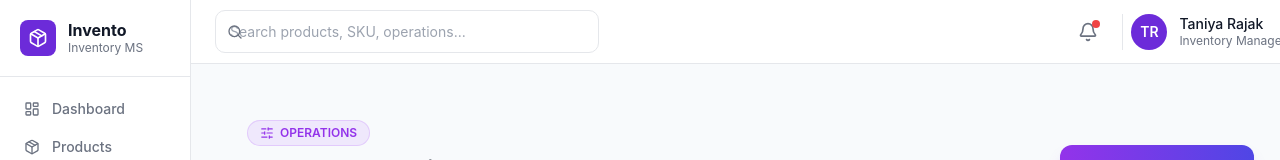
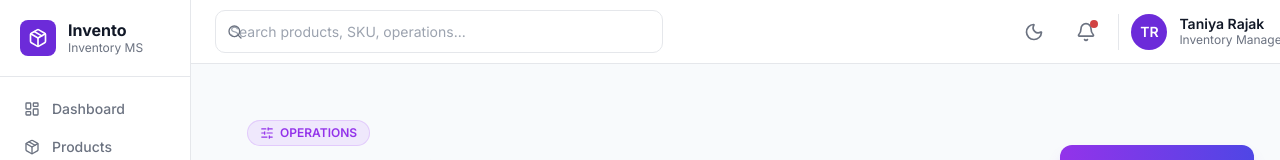
Before and after one commit to sahilchaudhary122/Invento, a Next.js app in the folder frontend/: page /operations/adjustments in a window 1280 px wide. Shown: the top 160 px of the page. Built offline with nearby package versions, Linux system fonts and the light colour scheme.

Commit message:
feat(frontend): add dark/light mode toggle with persistent theme

```diff
--- a/frontend/app/globals.css
+++ b/frontend/app/globals.css
@@ -1,3 +1,4 @@
+
 @tailwind base;
 @tailwind components;
 @tailwind utilities;
@@ -15,6 +16,19 @@
   --border: 229 231 235;
 }
 
+.dark {
+  --primary: 139 92 246;
+  --primary-hover: 124 58 237;
+  --warning: 251 191 36;
+  --success: 52 211 153;
+  --danger: 248 113 113;
+  --background: 15 23 42;
+  --surface: 30 41 59;
+  --text: 248 250 252;
+  --muted: 148 163 184;
+  --border: 51 65 85;
+}
+
 * {
   box-sizing: border-box;
 }
@@ -26,12 +40,10 @@ html, body {
   color: rgb(var(--text));
   background: rgb(var(--background));
   -webkit-font-smoothing: antialiased;
+  transition: background-color 0.3s ease, color 0.3s ease;
 }
 
-a {
-  color: inherit;
-  text-decoration: none;
-}
+a { color: inherit; text-decoration: none; }
 
 ::-webkit-scrollbar { width: 8px; height: 8px; }
 ::-webkit-scrollbar-track { background: transparent; }
@@ -39,6 +51,7 @@ a {
   background: #cbd5e1;
   border-radius: 4px;
 }
+.dark ::-webkit-scrollbar-thumb { background: #475569; }
 ::-webkit-scrollbar-thumb:hover { background: #94a3b8; }
 
 .card {
@@ -47,6 +60,7 @@ a {
   border-radius: 14px;
   padding: 24px;
   box-shadow: 0 1px 3px rgba(0, 0, 0, 0.04);
+  transition: background-color 0.3s ease, border-color 0.3s ease;
 }
 
 .btn-primary {
@@ -67,7 +81,7 @@ a {
 .btn-primary:disabled { opacity: 0.5; cursor: not-allowed; }
 
 .btn-secondary {
-  background: white;
+  background: rgb(var(--surface));
   color: rgb(var(--text));
   padding: 10px 18px;
   border-radius: 10px;
@@ -80,7 +94,7 @@ a {
   align-items: center;
   gap: 8px;
 }
-.btn-secondary:hover { background: #f9fafb; }
+.btn-secondary:hover { background: rgb(var(--background)); }
 
 .input {
   width: 100%;
@@ -89,13 +103,14 @@ a {
   border-radius: 10px;
   font-size: 14px;
   font-family: inherit;
-  background: white;
+  background: rgb(var(--surface));
+  color: rgb(var(--text));
   transition: all 0.15s ease;
 }
 .input:focus {
   outline: none;
   border-color: rgb(var(--primary));
-  box-shadow: 0 0 0 3px rgba(108, 43, 217, 0.1);
+  box-shadow: 0 0 0 3px rgba(108, 43, 217, 0.15);
 }
 
 .badge {
@@ -115,3 +130,12 @@ a {
 .badge-low       { background: #fef3c7; color: #92400e; }
 .badge-out       { background: #fee2e2; color: #991b1b; }
 .badge-healthy   { background: #d1fae5; color: #065f46; }
+
+.dark .badge-draft    { background: rgba(71, 85, 105, 0.4); color: #cbd5e1; }
+.dark .badge-waiting  { background: rgba(245, 158, 11, 0.2); color: #fbbf24; }
+.dark .badge-ready    { background: rgba(251, 146, 60, 0.2); color: #fb923c; }
+.dark .badge-done     { background: rgba(16, 185, 129, 0.2); color: #34d399; }
+.dark .badge-canceled { background: rgba(239, 68, 68, 0.2); color: #f87171; }
+.dark .badge-low      { background: rgba(245, 158, 11, 0.2); color: #fbbf24; }
+.dark .badge-out      { background: rgba(239, 68, 68, 0.2); color: #f87171; }
+.dark .badge-healthy  { background: rgba(16, 185, 129, 0.2); color: #34d399; }
--- a/frontend/app/layout.tsx
+++ b/frontend/app/layout.tsx
@@ -1,29 +1,33 @@
+
 import type { Metadata } from "next";
-import { Geist, Geist_Mono } from "next/font/google";
+import { Inter } from "next/font/google";
 import "./globals.css";
 
-const geistSans = Geist({
-  variable: "--font-geist-sans",
-  subsets: ["latin"],
-});
-
-const geistMono = Geist_Mono({
-  variable: "--font-geist-mono",
-  subsets: ["latin"],
-});
+const inter = Inter({ subsets: ["latin"] });
 
 export const metadata: Metadata = {
-  title: "Create Next App",
-  description: "Generated by create next app",
+  title: "Invento — Inventory Management System",
+  description: "Smart inventory & warehouse management",
 };
 
-export default function RootLayout({ children }: LayoutProps<"/">) {
+export default function RootLayout({ children }: { children: React.ReactNode }) {
   return (
-    <html
-      lang="en"
-      className={`${geistSans.variable} ${geistMono.variable} h-full antialiased`}
-    >
-      <body className="min-h-full flex flex-col">{children}</body>
+    <html lang="en" suppressHydrationWarning>
+      <head>
+        <script
+          dangerouslySetInnerHTML={{
+            __html: `
+              (function() {
+                try {
+                  var t = localStorage.getItem("theme") || "light";
+                  if (t === "dark") document.documentElement.classList.add("dark");
+                } catch (e) {}
+              })();
+            `,
+          }}
+        />
+      </head>
+      <body className={inter.className}>{children}</body>
     </html>
   );
 }
--- a/frontend/components/Topbar.tsx
+++ b/frontend/components/Topbar.tsx
@@ -1,44 +1,73 @@
+
 "use client";
 
-import { Search, Bell } from "lucide-react";
+import { Search, Bell, Sun, Moon } from "lucide-react";
+import { useEffect, useState } from "react";
 
 export default function Topbar() {
+  const [theme, setTheme] = useState<"light" | "dark">("light");
+  const [mounted, setMounted] = useState(false);
+
+  useEffect(() => {
+    setMounted(true);
+    const saved = (localStorage.getItem("theme") as "light" | "dark") || "light";
+    setTheme(saved);
+    document.documentElement.classList.toggle("dark", saved === "dark");
+  }, []);
+
+  const toggleTheme = () => {
+    const next = theme === "light" ? "dark" : "light";
+    setTheme(next);
+    localStorage.setItem("theme", next);
+    document.documentElement.classList.toggle("dark", next === "dark");
+  };
+
   return (
-    <header className="h-16 bg-white border-b border-border sticky top-0 z-20 flex items-center justify-between px-6">
-      {/* Left side: Search input */}
-      <div className="relative w-80 md:w-96">
-        <Search className="absolute left-3 top-1/2 -translate-y-1/2 w-4 h-4 text-muted pointer-events-none" />
+    <header className="h-16 bg-surface border-b border-border sticky top-0 z-40 flex items-center justify-between px-6 transition-colors">
+      {/* Search */}
+      <div className="flex items-center gap-3 flex-1 max-w-md">
+        <div className="relative w-full">
+          <Search className="absolute left-3 top-1/2 -translate-y-1/2 w-4 h-4 text-muted" />
           <input
             type="text"
             placeholder="Search products, SKU, operations..."
-          className="input pl-10"
+            className="input pl-9"
           />
         </div>
+      </div>
 
-      {/* Right side: Bell button & User profile */}
-      <div className="flex items-center gap-4">
-        {/* Bell button with red dot indicator */}
+      {/* Right Actions */}
+      <div className="flex items-center gap-3">
+        {/* Theme Toggle */}
+        {mounted && (
           <button
-          type="button"
-          aria-label="Notifications"
-          className="relative p-2 rounded-lg text-muted hover:text-text hover:bg-gray-100 transition"
+            onClick={toggleTheme}
+            className="w-10 h-10 rounded-lg hover:bg-background flex items-center justify-center transition-colors"
+            aria-label="Toggle theme"
+            title={theme === "light" ? "Switch to dark mode" : "Switch to light mode"}
           >
-          <Bell className="w-5 h-5" />
-          <span className="absolute top-1.5 right-1.5 w-2 h-2 bg-red-500 rounded-full" />
+            {theme === "light" ? (
+              <Moon className="w-5 h-5 text-muted" />
+            ) : (
+              <Sun className="w-5 h-5 text-warning" />
+            )}
+          </button>
+        )}
+
+        {/* Notifications */}
+        <button className="relative w-10 h-10 rounded-lg hover:bg-background flex items-center justify-center transition-colors">
+          <Bell className="w-5 h-5 text-muted" />
+          <span className="absolute top-2 right-2 w-2 h-2 rounded-full bg-danger" />
         </button>
 
-        {/* User avatar & info */}
-        <div className="flex items-center gap-3 pl-2 border-l border-border">
-          <div className="w-9 h-9 rounded-full bg-primary flex items-center justify-center text-white text-sm font-semibold">
+        {/* User */}
+        <div className="flex items-center gap-3 pl-3 border-l border-border">
+          <div className="w-9 h-9 rounded-full bg-primary text-white flex items-center justify-center font-semibold text-sm">
             TR
           </div>
-          <div className="flex flex-col">
-            <span className="text-sm font-medium text-text leading-tight">
-              Taniya Rajak
-            </span>
-            <span className="text-xs text-muted leading-tight">
-              Inventory Manager
-            </span>
+          <div className="hidden md:block">
+            <p className="text-sm font-semibold leading-tight">Taniya Rajak</p>
+            <p className="text-xs text-muted">Inventory Manager</p>
           </div>
         </div>
       </div>
--- a/frontend/tailwind.config.ts
+++ b/frontend/tailwind.config.ts
@@ -1,7 +1,10 @@
+
+
 
 import type { Config } from "tailwindcss";
 
 const config: Config = {
+  darkMode: "class",
   content: [
     "./app/**/*.{js,ts,jsx,tsx,mdx}",
     "./components/**/*.{js,ts,jsx,tsx,mdx}",
```
Lines whose indentation alone changed are shown as unchanged.
